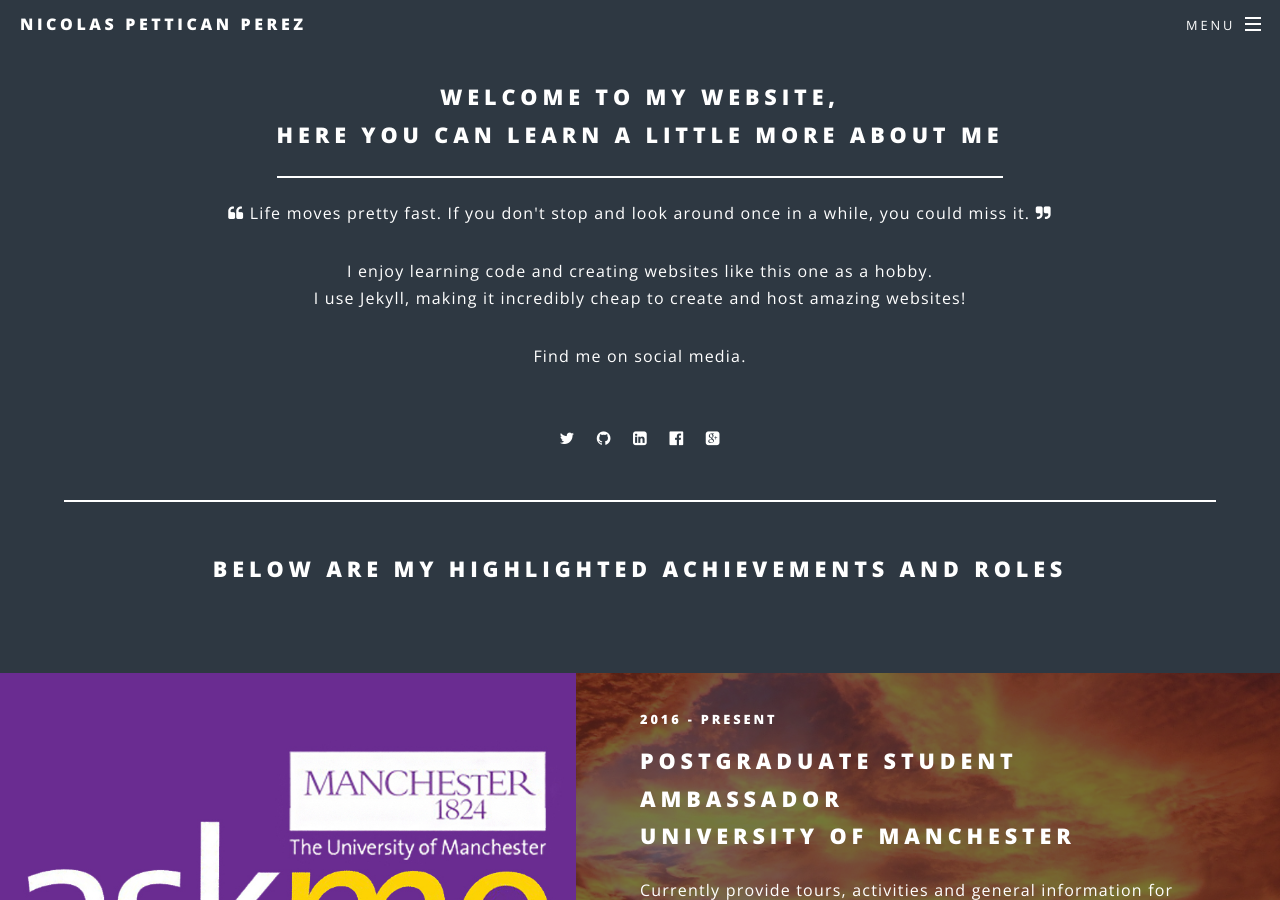
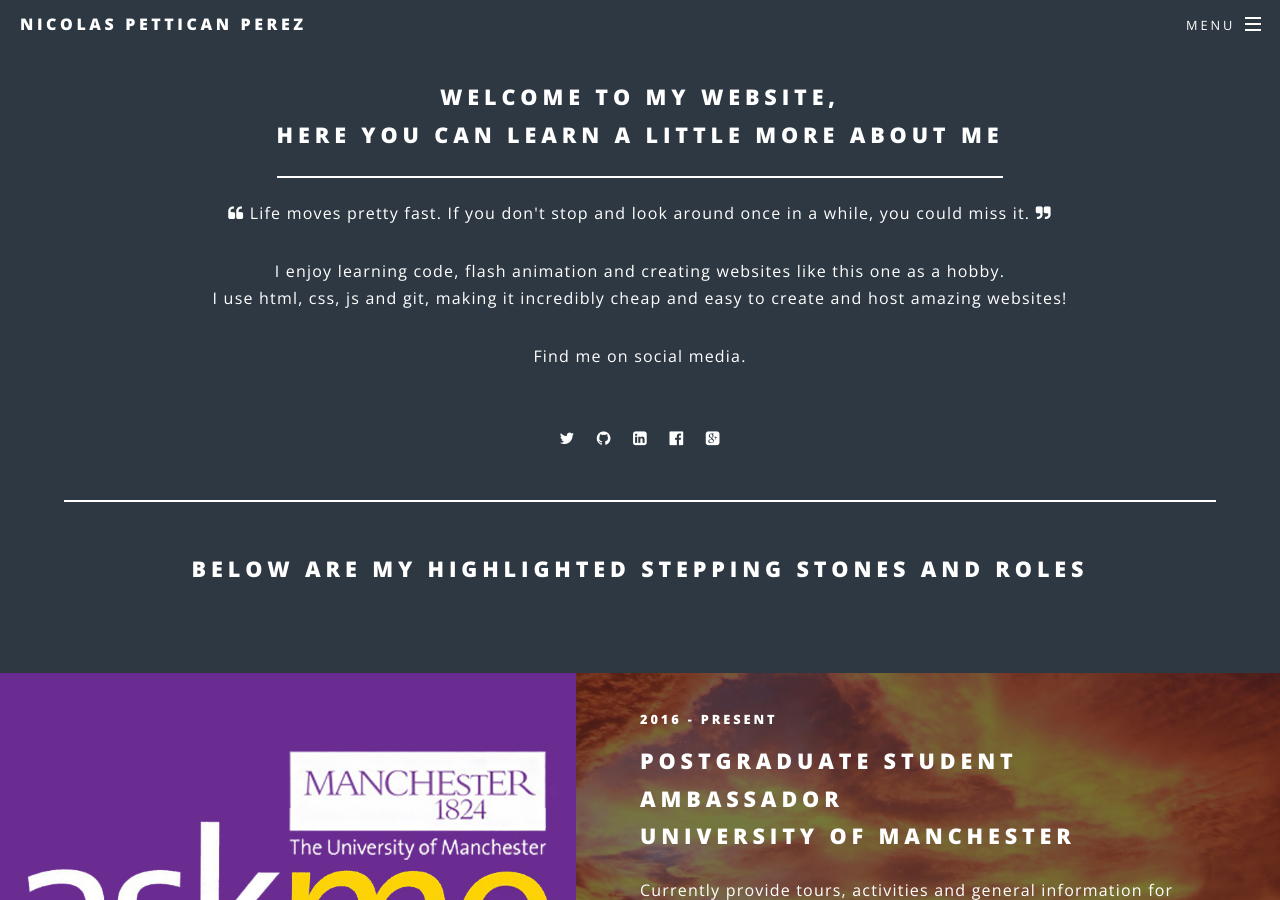
Before and after one commit to nickpettican/nickpettican.github.io, a Jekyll site: the page built from index.html, in a window 1280 px wide and 900 px high, scrolled down 918 px. Built offline with Jekyll 4.4.1, drawn with Linux system fonts in a browser that asks for light colours; some of the changed text lies outside the part shown.

Commit message:
Adding info

```diff
--- a/index.html
+++ b/index.html
@@ -22,7 +22,7 @@ layout: landing
 								<h2>Welcome to my website,<br />
 								Here you can learn a little more about me</h2>
 								<p><span class="icon fa-quote-left"></span> Life moves pretty fast. If you don't stop and look around once in a while, you could miss it. <span class="icon fa-quote-right"></span></p>
-								<p>I enjoy learning code and creating websites like this one as a hobby.<br />I use Jekyll, making it incredibly cheap to create and host amazing websites!</p>
+								<p>I enjoy learning code, flash animation and creating websites like this one as a hobby.<br />I use html, css, js and git, making it incredibly cheap and easy to create and host amazing websites!</p>
 								<p>Find me on social media.</p>
 							</header>
                                                         <ul class="icons">
@@ -39,7 +39,7 @@ layout: landing
     							{% endfor %}
   							</ul>
 								<hr />
-								<h2>Below are my highlighted achievements and roles</h2>
+								<h2>Below are my highlighted stepping stones and roles</h2>
 
 						</div>
 					</section>
@@ -162,7 +162,7 @@ layout: landing
 
 								<li id="other" class="icon fa-star">
 									<h3>Other skills</h3>
-									<p><a href="CV.html#binsoc">Presentation</a><br /><a href="CV.html#out">Public speaking</a><br /><a href="CV.html#wb">Work well under pressure</a><br /><a href="CV.html#msc">Good work ethic</a><br /><a href="CV.html#sj">Conversate with ease</a><br />Fast learner</p>
+									<p><a href="CV.html#binsoc">Presentation</a><br /><a href="CV.html#out">Public speaking</a><br /><a href="CV.html#wb">Work well under pressure</a><br /><a href="CV.html#msc">Good work ethic</a><br /><a href="CV.html#sj">Conversate with ease</a><br />Fast learner<br />Flash animation</p>
 								</li>
 							</ul>
 						</div>
```
Also changed, not shown: other parts of index.html (+1 -1 lines).
